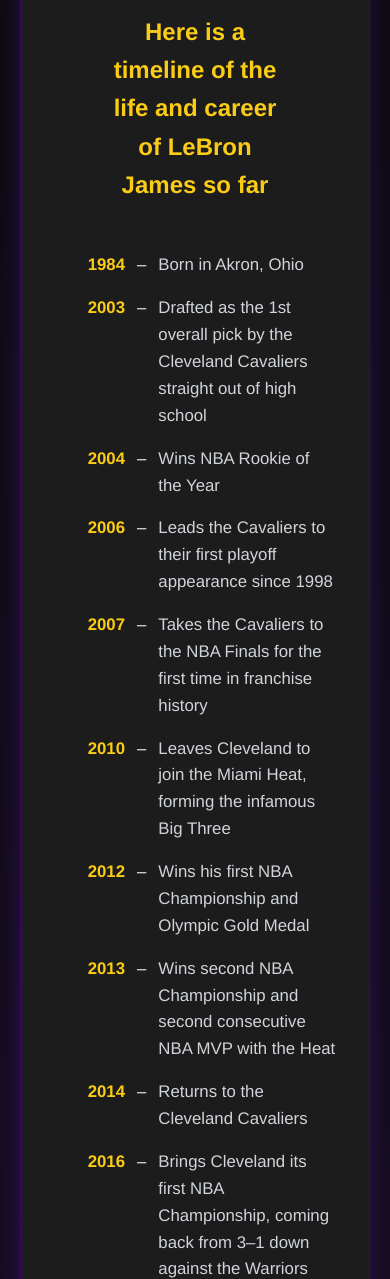
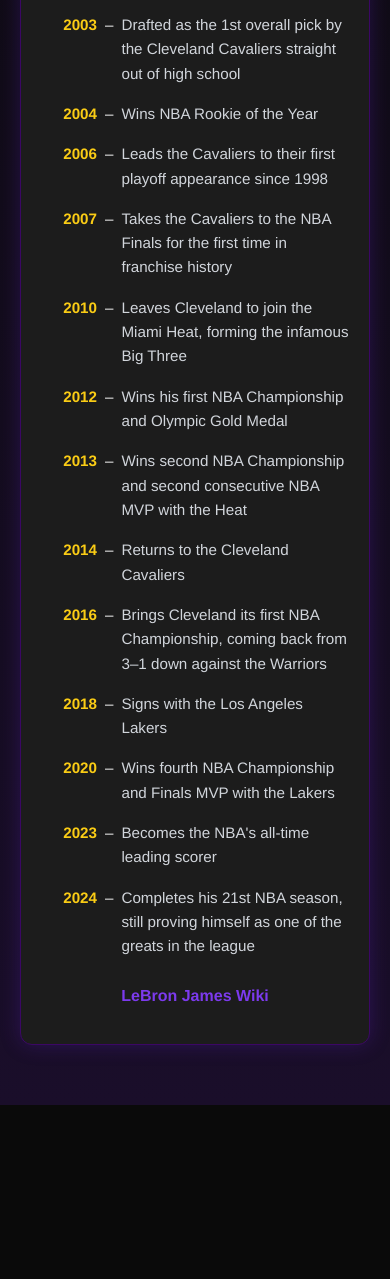
Before and after one commit to MarkLuo04/rwd-fcc, a plain HTML site: page tribute-page/index.html in a window 390 px wide. Shown: the part 721-2000 px from the top of the page. After the commit the page ends 1826 px from the top, so only its background shows below. Drawn offline with Linux system fonts and the light colour scheme.

Commit message:
feat: Adjusted spacing and improved layout for mobile devices

```diff
--- a/tribute-page/styles.css
+++ b/tribute-page/styles.css
@@ -111,15 +111,6 @@ h2 {
     gap: 1rem;
 }
 
-#accolades {
-    list-style: none;
-    padding: 0;
-    margin: 0;
-    display: flex;
-    flex-direction: column;
-    gap: 1rem;
-}
-
 #accolades li {
     display: grid;
     grid-template-columns: auto 1ch 1fr;
@@ -148,3 +139,61 @@ h2 {
 footer {
     margin: 1.5em auto;
 }
+
+/* For Mobile */
+@media (max-width: 480px) {
+
+    /* Title shrinks slightly */
+    #title {
+        font-size: 2rem;
+        margin: 1rem auto;
+    }
+
+    /* Timeline section header */
+    #content h2 {
+        font-size: 1.25rem;
+        padding: 1.5em;
+    }
+
+    /* Tribute info text */
+    #tribute-info {
+        font-size: 1rem;
+        margin-bottom: 2rem;
+    }
+
+    /* Timeline list items */
+    #accolades li {
+        font-size: 0.95rem;
+        column-gap: 0.5rem;
+        grid-template-columns: auto 1ch 1fr;
+    }
+
+    .year {
+        min-width: 3.5rem;
+        font-size: 0.95rem;
+    }
+
+    .desc {
+        font-size: 0.95rem;
+    }
+
+    /* Main container padding adjustment */
+    main#main {
+        padding: 1.25rem;
+    }
+
+    /* Link sizing */
+    #tribute-link {
+        font-size: 1rem;
+        margin-top: 1.5rem;
+    }
+
+    /* Reduce section padding */
+    h2 {
+        padding: 1.5em;
+    }
+
+    footer {
+        margin: 1em auto;
+    }
+}
```
